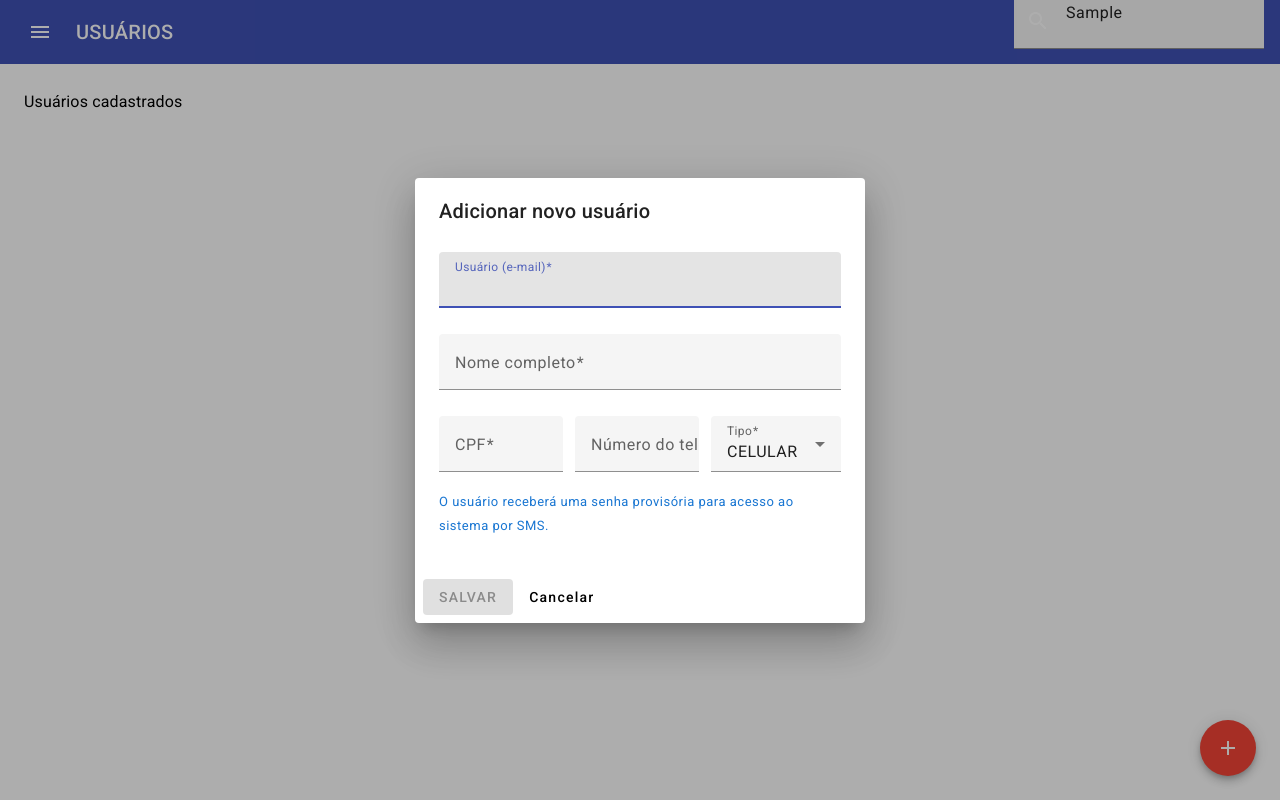
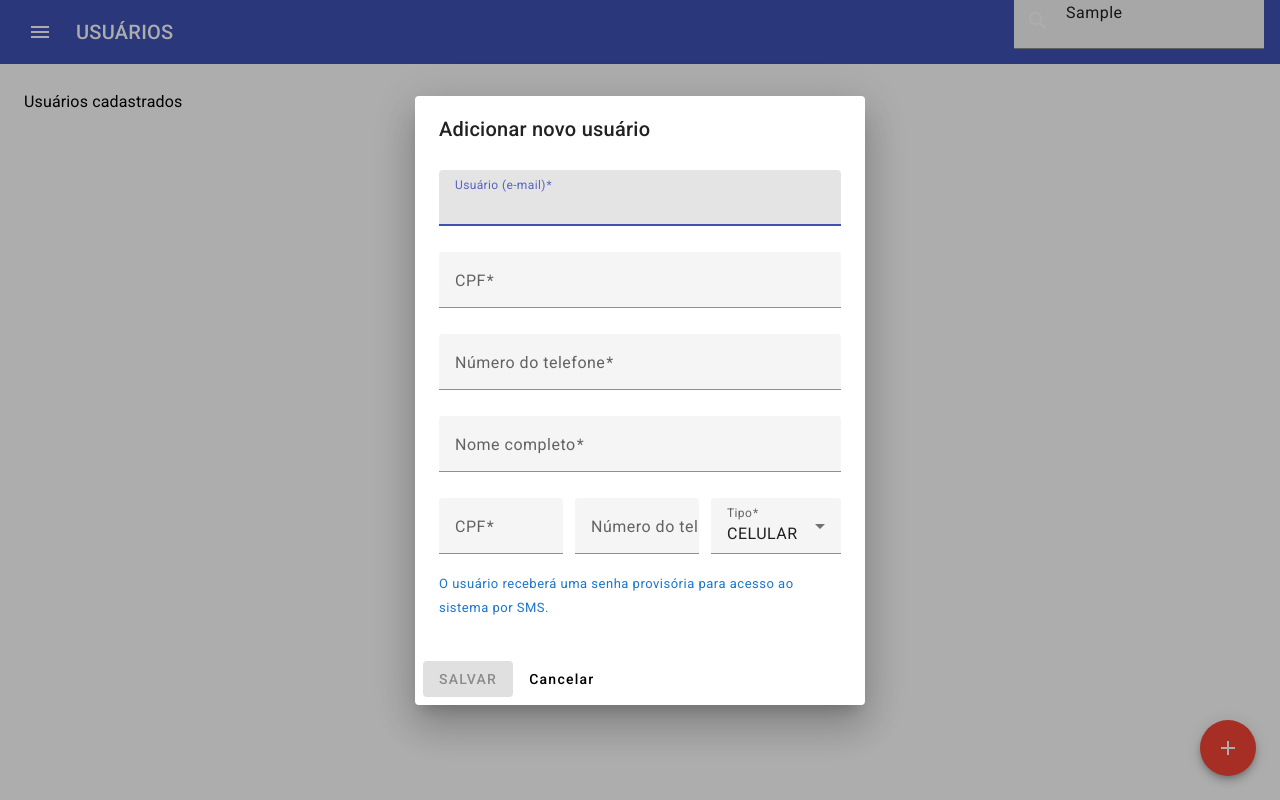
Before and after one commit to FernandoRodrigues91/projedataInformaticaDesafio4, an Angular app: page / in a window 1280 px wide. Both pictures are taken after typing "Sample" into the empty fields and a click on the button "add". Built offline with nearby package versions, Linux system fonts and the light colour scheme.

Commit message:
colocando valores fixos para cpf e telefone

```diff
--- a/src/app/features/users/ui/user-form-modal.component.html
+++ b/src/app/features/users/ui/user-form-modal.component.html
@@ -13,6 +13,28 @@
           E-mail inválido
         </mat-error>
       </mat-form-field>
+
+      <mat-form-field appearance="fill" class="campo-cpf">
+        <mat-label>CPF</mat-label>
+            <input matInput formControlName="cpf" placeholder="000.000.000-00" />
+            <mat-error *ngIf="formulario.get('cpf')?.hasError('required')">
+                CPF é obrigatório
+            </mat-error>
+            <mat-error *ngIf="formulario.get('cpf')?.hasError('pattern')">
+                Formato inválido (ex: 000.000.000-00)
+            </mat-error>
+        </mat-form-field>
+
+        <mat-form-field appearance="fill" class="campo-telefone">
+            <mat-label>Número do telefone</mat-label>
+            <input matInput formControlName="telefone" placeholder="(21) 91111-1111" />
+            <mat-error *ngIf="formulario.get('telefone')?.hasError('required')">
+                Telefone é obrigatório
+            </mat-error>
+            <mat-error *ngIf="formulario.get('telefone')?.hasError('pattern')">
+                Formato inválido (ex: (21) 91111-1111)
+            </mat-error>
+        </mat-form-field>
 
       <mat-form-field appearance="fill" class="campo-full">
         <mat-label>Nome completo</mat-label>
--- a/src/app/features/users/ui/user-form-modal.component.ts
+++ b/src/app/features/users/ui/user-form-modal.component.ts
@@ -29,12 +29,12 @@ export class UserFormModalComponent {
   private readonly dadosUsuario = inject<Usuario | null>(MAT_DIALOG_DATA);
 
   formulario = this.fb.group({
-    nome: ['', Validators.required],
-    email: ['', [Validators.required, Validators.email]],
-    cpf: ['', Validators.required],
-    telefone: ['', Validators.required],
-    tipoTelefone: ['celular', Validators.required],
-  });
+  nome: ['', Validators.required],
+  email: ['', [Validators.required, Validators.email]],
+  cpf: ['', [Validators.required, Validators.pattern(/^\d{3}\.\d{3}\.\d{3}-\d{2}$/)]],
+  telefone: ['', [Validators.required, Validators.pattern(/^\(\d{2}\) \d{4,5}-\d{4}$/)]],
+  tipoTelefone: ['celular', Validators.required],
+});
 
   get modoEdicao(): boolean {
     return !!this.dadosUsuario;
```
Also changed, not shown: 1 other file (tests, documents, lock files or other folders).
